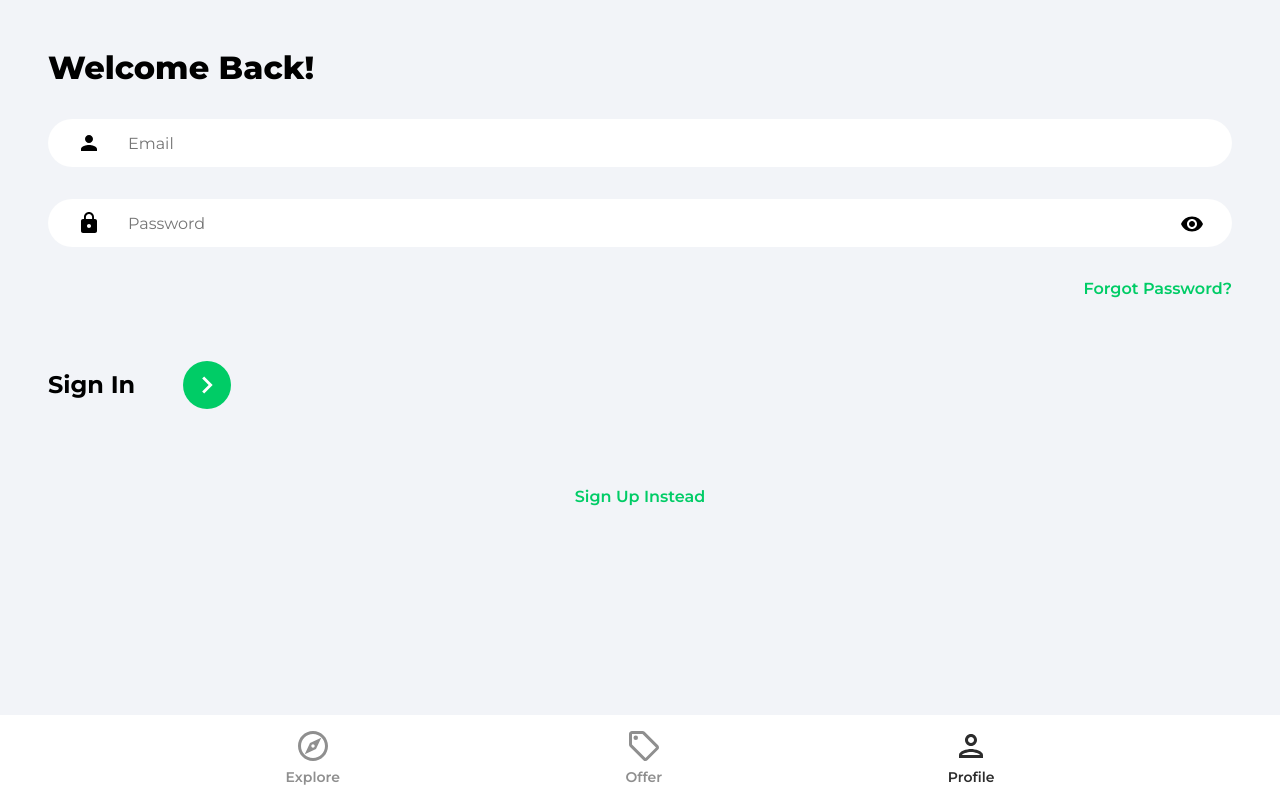
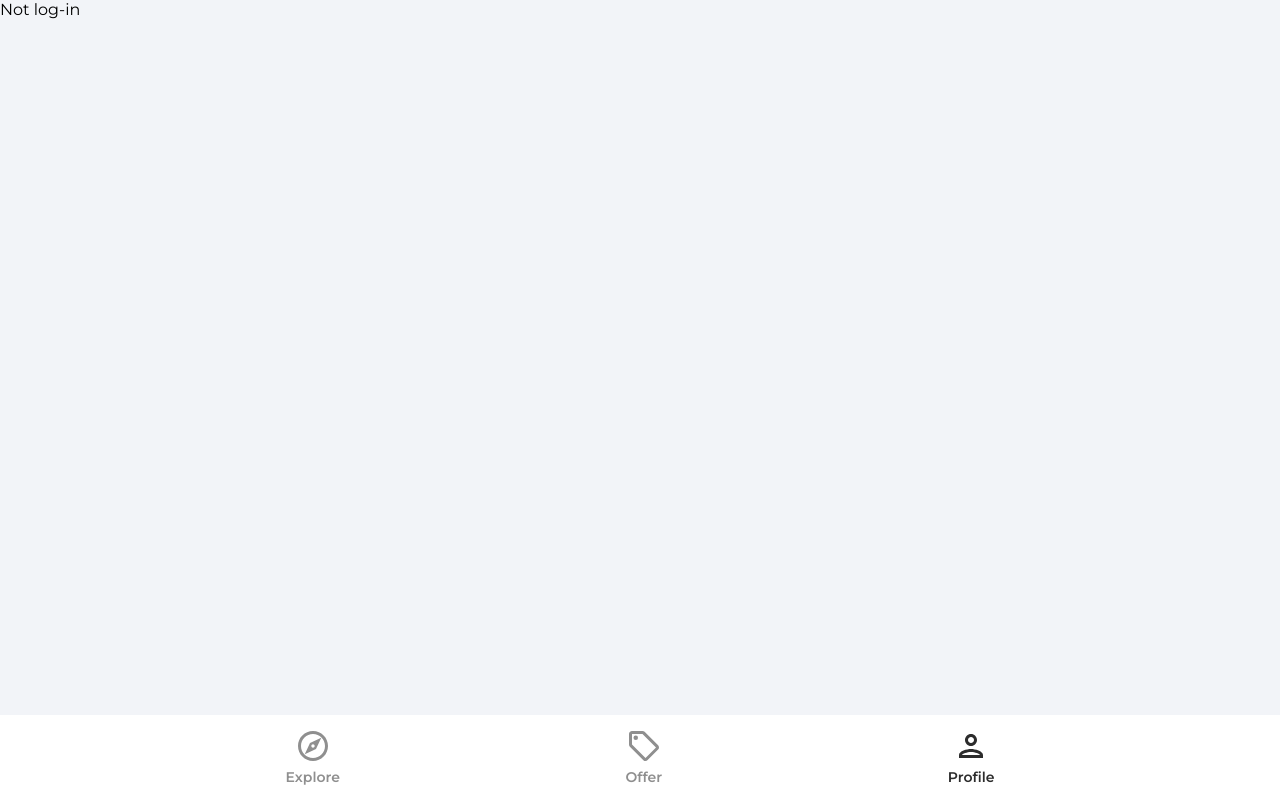
Before and after one commit to jmjusmin/react-swapit, a React (Create React App) app: page /profile in a window 1280 px wide. Built offline with nearby package versions, Linux system fonts and the light colour scheme.

Commit message:
Handle error via sign-in/sign-up and show toastify pop up

```diff
--- a/package.json
+++ b/package.json
@@ -11,6 +11,7 @@
     "react-dom": "^18.2.0",
     "react-router-dom": "^6.4.2",
     "react-scripts": "5.0.1",
+    "react-toastify": "^9.0.8",
     "web-vitals": "^2.1.4"
   },
   "scripts": {
--- a/src/App.js
+++ b/src/App.js
@@ -1,4 +1,6 @@
 import { BrowserRouter as Router, Routes, Route } from "react-router-dom";
+import { ToastContainer } from "react-toastify";
+import "react-toastify/dist/ReactToastify.css";
 import NavBar from "./components/NavBar";
 import Explore from "./pages/Explore";
 import Offers from "./pages/Offers";
@@ -14,13 +16,15 @@
         <Routes>
           <Route path="/" element={<Explore />} />
           <Route path="/offer" element={<Offers />} />
-          <Route path="/profile" element={<SignIn />} />
+          <Route path="/profile" element={<Profile />} />
           <Route path="/sign-in" element={<SignIn />} />
           <Route path="/sign-up" element={<SignUp />} />
           <Route path="/forgot-password" element={<ForgotPassword />} />
         </Routes>
         <NavBar />
       </Router>
+
+      <ToastContainer />
     </>
   );
 }
--- a/src/pages/Profile.jsx
+++ b/src/pages/Profile.jsx
@@ -1,5 +1,15 @@
+import { useState, useEffect } from "react";
+import { getAuth } from "firebase/auth";
+
 function Profile() {
-  return <div>Profile</div>;
+  const [user, setUser] = useState(null);
+  const auth = getAuth();
+
+  useEffect(() => {
+    setUser(auth.currentUser);
+  }, []);
+
+  return user ? <h1>{user.displayName}</h1> : "Not log-in";
 }
 
 export default Profile;
--- a/src/pages/SignIn.jsx
+++ b/src/pages/SignIn.jsx
@@ -1,5 +1,7 @@
 import { useState } from "react";
 import { Link, useNavigate } from "react-router-dom";
+import { toast } from "react-toastify";
+import { getAuth, signInWithEmailAndPassword } from "firebase/auth";
 import { ReactComponent as ArrowRightIcon } from "../assets/svg/keyboardArrowRightIcon.svg";
 import visibilityIcon from "../assets/svg/visibilityIcon.svg";
 
@@ -24,6 +26,29 @@
     }));
   };
 
+  const onSubmit = async (e) => {
+    e.preventDefault();
+
+    try {
+      //init auth
+      const auth = getAuth();
+
+      //this will return a promise
+      const userCredential = await signInWithEmailAndPassword(
+        auth,
+        email,
+        password
+      );
+
+      //checking
+      if (userCredential.user) {
+        navigate("/");
+      }
+    } catch (error) {
+      toast.error("Bad Credentials.");
+    }
+  };
+
   return (
     <>
       <div className="pageContainer">
@@ -31,7 +56,7 @@
           <p className="pageHeader">Welcome Back!</p>
         </header>
         <main>
-          <form>
+          <form onSubmit={onSubmit}>
             <input
               type="email"
               className="emailInput"
--- a/src/pages/SignUp.jsx
+++ b/src/pages/SignUp.jsx
@@ -1,5 +1,6 @@
 import { useState } from "react";
 import { Link, useNavigate } from "react-router-dom";
+import { toast } from "react-toastify";
 import {
   getAuth,
   createUserWithEmailAndPassword,
@@ -65,7 +66,7 @@
       //redirect to home page
       navigate("/");
     } catch (error) {
-      console.log(error);
+      toast.error("Something went wrong with registeration.");
     }
   };
 
```
Also changed, not shown: 1 other file (tests, documents, lock files or other folders).
